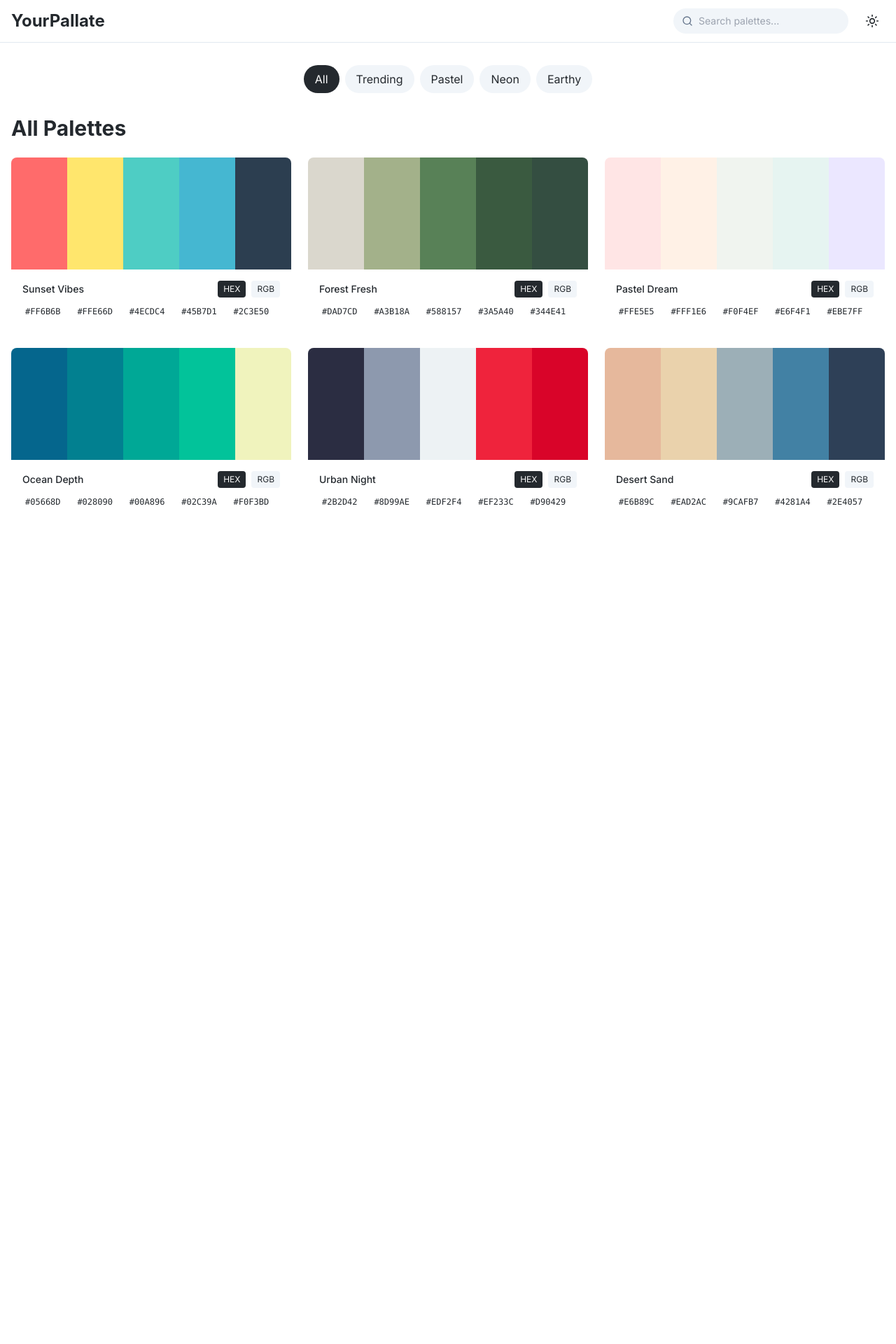
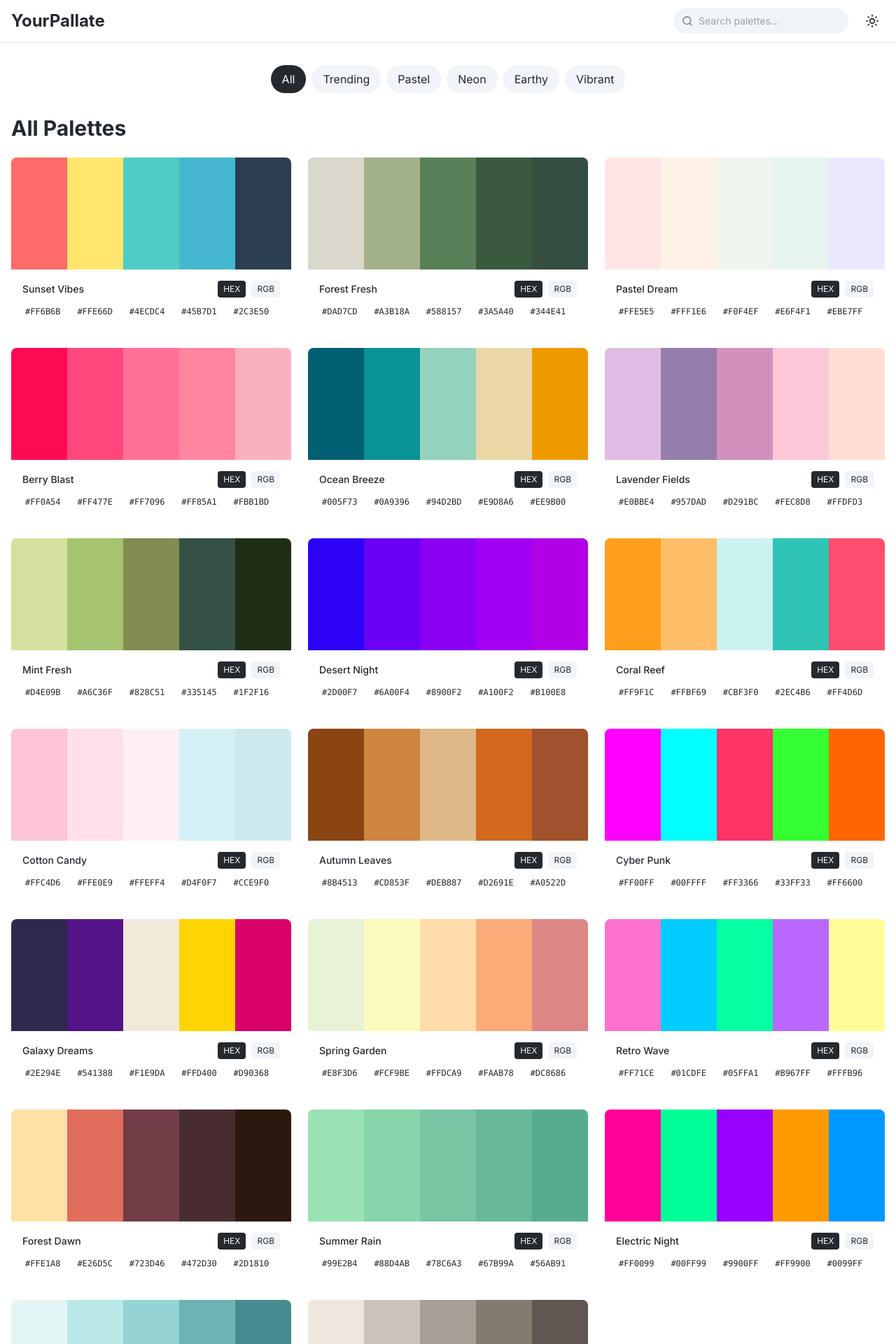
Before and after one commit to NSTechBytes/yourpalettes-website, a React (Vite) app: page / in a window 1280 px wide. Shown: the top 1920 px of the page at 70% size. Before the commit the page ends 800 px from the top, so only its background shows below. Built offline with nearby package versions, Linux system fonts and the light colour scheme.

Commit message:
Add more color palettes
Added a large number of new color palettes to the application.  The specific number and characteristics of the palettes are not detailed here.

```diff
--- a/src/pages/Index.tsx
+++ b/src/pages/Index.tsx
@@ -4,6 +4,7 @@ import { Navbar } from "@/components/Navbar";
 import { ColorPalette } from "@/components/ColorPalette";
 
 const palettes = [
+  // Original palettes
   {
     name: "Sunset Vibes",
     colors: ["#FF6B6B", "#FFE66D", "#4ECDC4", "#45B7D1", "#2C3E50"],
@@ -19,24 +20,95 @@ const palettes = [
     colors: ["#FFE5E5", "#FFF1E6", "#F0F4EF", "#E6F4F1", "#EBE7FF"],
     category: "Pastel",
   },
+  // New Palettes
   {
-    name: "Ocean Depth",
-    colors: ["#05668D", "#028090", "#00A896", "#02C39A", "#F0F3BD"],
+    name: "Berry Blast",
+    colors: ["#FF0A54", "#FF477E", "#FF7096", "#FF85A1", "#FBB1BD"],
+    category: "Vibrant",
+  },
+  {
+    name: "Ocean Breeze",
+    colors: ["#005F73", "#0A9396", "#94D2BD", "#E9D8A6", "#EE9B00"],
     category: "Trending",
   },
   {
-    name: "Urban Night",
-    colors: ["#2B2D42", "#8D99AE", "#EDF2F4", "#EF233C", "#D90429"],
+    name: "Lavender Fields",
+    colors: ["#E0BBE4", "#957DAD", "#D291BC", "#FEC8D8", "#FFDFD3"],
+    category: "Pastel",
+  },
+  {
+    name: "Mint Fresh",
+    colors: ["#D4E09B", "#A6C36F", "#828C51", "#335145", "#1F2F16"],
+    category: "Earthy",
+  },
+  {
+    name: "Desert Night",
+    colors: ["#2D00F7", "#6A00F4", "#8900F2", "#A100F2", "#B100E8"],
     category: "Neon",
   },
   {
-    name: "Desert Sand",
-    colors: ["#E6B89C", "#EAD2AC", "#9CAFB7", "#4281A4", "#2E4057"],
+    name: "Coral Reef",
+    colors: ["#FF9F1C", "#FFBF69", "#CBF3F0", "#2EC4B6", "#FF4D6D"],
+    category: "Vibrant",
+  },
+  {
+    name: "Cotton Candy",
+    colors: ["#FFC4D6", "#FFE0E9", "#FFEFF4", "#D4F0F7", "#CCE9F0"],
+    category: "Pastel",
+  },
+  {
+    name: "Autumn Leaves",
+    colors: ["#8B4513", "#CD853F", "#DEB887", "#D2691E", "#A0522D"],
     category: "Earthy",
   },
+  {
+    name: "Cyber Punk",
+    colors: ["#FF00FF", "#00FFFF", "#FF3366", "#33FF33", "#FF6600"],
+    category: "Neon",
+  },
+  {
+    name: "Galaxy Dreams",
+    colors: ["#2E294E", "#541388", "#F1E9DA", "#FFD400", "#D90368"],
+    category: "Vibrant",
+  },
+  {
+    name: "Spring Garden",
+    colors: ["#E8F3D6", "#FCF9BE", "#FFDCA9", "#FAAB78", "#DC8686"],
+    category: "Pastel",
+  },
+  {
+    name: "Retro Wave",
+    colors: ["#FF71CE", "#01CDFE", "#05FFA1", "#B967FF", "#FFFB96"],
+    category: "Neon",
+  },
+  {
+    name: "Forest Dawn",
+    colors: ["#FFE1A8", "#E26D5C", "#723D46", "#472D30", "#2D1810"],
+    category: "Earthy",
+  },
+  {
+    name: "Summer Rain",
+    colors: ["#99E2B4", "#88D4AB", "#78C6A3", "#67B99A", "#56AB91"],
+    category: "Trending",
+  },
+  {
+    name: "Electric Night",
+    colors: ["#FF0099", "#00FF99", "#9900FF", "#FF9900", "#0099FF"],
+    category: "Neon",
+  },
+  {
+    name: "Arctic Frost",
+    colors: ["#E3F6F5", "#BAE8E8", "#93D3D3", "#6DB3B3", "#488B8F"],
+    category: "Pastel",
+  },
+  {
+    name: "Mountain Peak",
+    colors: ["#EFE6DD", "#CBC4BC", "#A89F96", "#857A70", "#625750"],
+    category: "Earthy",
+  }
 ];
 
-const categories = ["All", "Trending", "Pastel", "Neon", "Earthy"];
+const categories = ["All", "Trending", "Pastel", "Neon", "Earthy", "Vibrant"];
 
 const Index = () => {
   const [searchQuery, setSearchQuery] = useState("");
```
